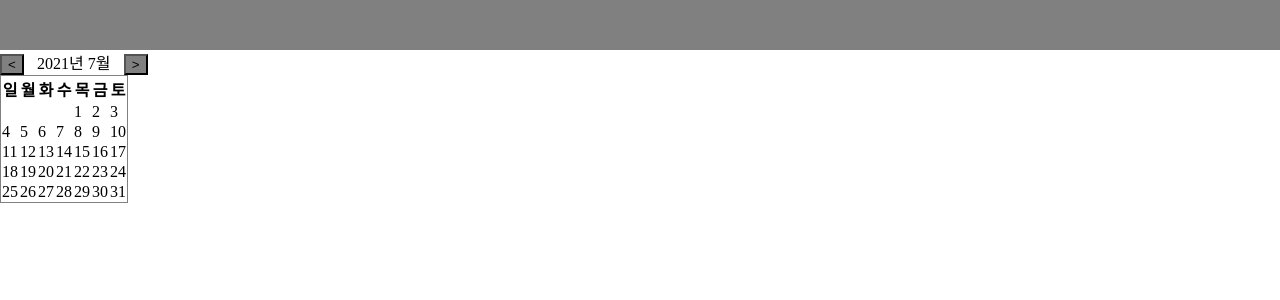
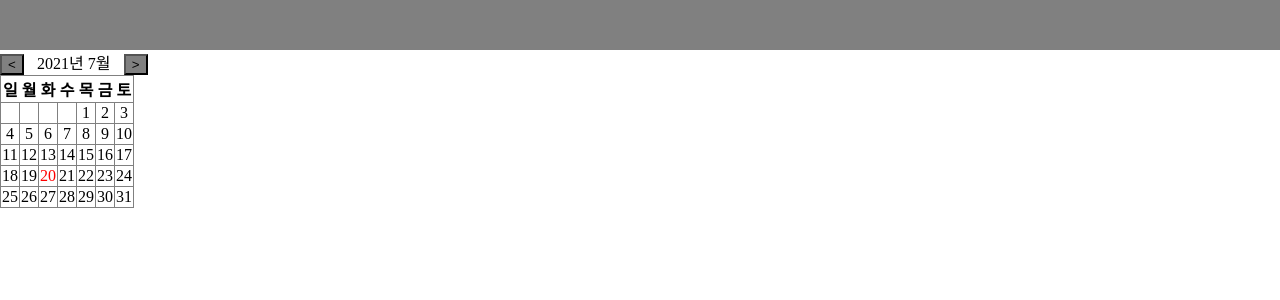
Before and after one commit to chahtk/web-note, a React (Create React App) app in the folder client/: page / in a window 1280 px wide. Shown: the top 300 px of the page. Built offline with nearby package versions, Linux system fonts and the light colour scheme.

Commit message:
Feat paint today red color

```diff
--- a/client/src/components/calendar/CalendarBody.js
+++ b/client/src/components/calendar/CalendarBody.js
@@ -4,6 +4,12 @@ import styled from 'styled-components';
 const TableStyle = styled.table`
   border: 1px solid grey;
   border-collapse: collapse;
+`;
+
+const TdStyle = styled.td`
+  text-align: center;
+  border: 1px solid grey;
+  color: ${({ today }) => (today ? 'red' : 'black')};
 `;
 
 const getCalendarArray = (ym) => {
@@ -21,6 +27,11 @@ const getCalendarArray = (ym) => {
 };
 
 const renderCalendar = (ym) => {
+  const todayInfo = new Date();
+  const todayYear = todayInfo.getFullYear();
+  const todayMonth = todayInfo.getMonth();
+  const todayDate = todayInfo.getDate();
+
   const calendarArray = getCalendarArray(ym);
   const rows = Math.floor((calendarArray.length - 1) / 7) + 1;
   const calendar = [];
@@ -28,7 +39,14 @@ const renderCalendar = (ym) => {
     const row = [];
     for (let j = 0; j < 7; j += 1) {
       const day = calendarArray[i * 7 + j];
-      row.push(<td key={`cell${i}${j}`}>{day === 0 ? null : day}</td>);
+      let isToday = false;
+      if (todayDate === day && ym.year === todayYear && ym.month === todayMonth)
+        isToday = true;
+      row.push(
+        <TdStyle key={`cell${i}${j}`} today={isToday}>
+          {day === 0 ? null : day}
+        </TdStyle>,
+      );
     }
     calendar.push(<tr key={`asf${i}`}>{row}</tr>);
   }
```
